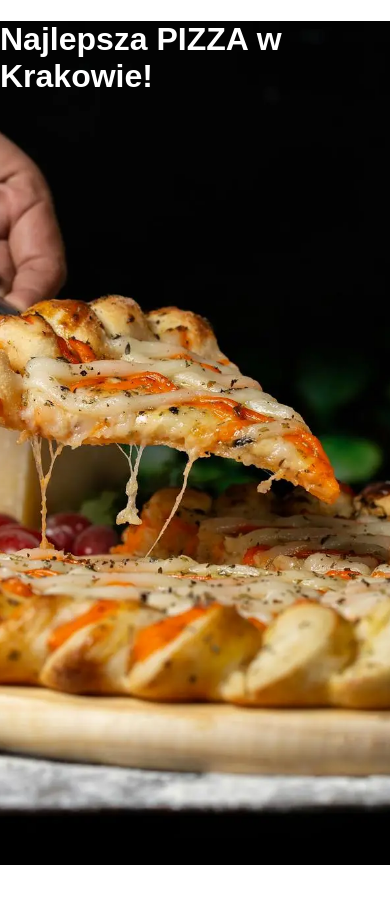
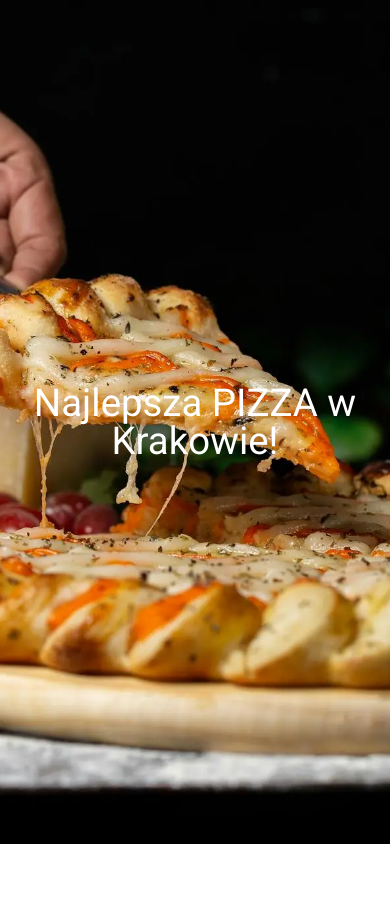
Before and after one commit to pandziakowiec/praktyka_project1, a plain HTML site: page index.html in a window 390 px wide. Shown: the top 904 px of the page. Drawn offline with Linux system fonts and the light colour scheme.

Commit message:
add h1 responsive

```diff
--- a/index.html
+++ b/index.html
@@ -1,12 +1,19 @@
 <!DOCTYPE html>
 <html lang="pl">
+
 <head>
     <meta charset="UTF-8">
     <meta name="viewport" content="width=device-width, initial-scale=1.0">
+    <link rel="shortcut icon" href="favicon.ico" type="image/x-icon">
     <title>Pizza Kraków</title>
+    <link rel="preconnect" href="https://fonts.googleapis.com">
+    <link rel="preconnect" href="https://fonts.gstatic.com" crossorigin>
+    <link href="https://fonts.googleapis.com/css2?family=Roboto:ital,wght@0,400;0,700;1,400&display=swap"
+        rel="stylesheet">
     <link rel="stylesheet" href="css/style.css">
     <script src="js/scripts.js" defer></script>
 </head>
+
 <body>
     <header>
         <h1>Najlepsza PIZZA w Krakowie!</h1>
@@ -14,4 +21,5 @@
     <main></main>
     <footer></footer>
 </body>
+
 </html>
--- a/scss/_base.scss
+++ b/scss/_base.scss
@@ -1,5 +1,5 @@
 body{
+    font-family: "Roboto", sans-serif;
     margin: 0;
     height: 200vh;
-    font-family: Arial, Helvetica, sans-serif;
 }
--- a/scss/_header.scss
+++ b/scss/_header.scss
@@ -2,4 +2,25 @@ header{
     height: 100vh;
     background: url('../assets/bg-header.webp') center/cover fixed;
     color: rgb(255, 255, 255);
+
+    display: flex;
+    justify-content: center;
+    align-items: center;
+
+    h1{
+        font-size: 2rem;
+        text-align: center;
+        font-size: 2.4rem;
+
+        @media screen and (mid-width: 680px) {
+
+        font-size: 3.4rem;
+
+        }
+        @media screen and (mid-width: 1100px) {
+
+            font-size: 5.4rem;
+            }
+        }
+    }
 }
--- /dev/null
+++ b/scss/_reset.scss
@@ -0,0 +1,43 @@
+html, body, div, span, applet, object, iframe,
+h1, h2, h3, h4, h5, h6, p, blockquote, pre,
+a, abbr, acronym, address, big, cite, code,
+del, dfn, em, img, ins, kbd, q, s, samp,
+small, strike, strong, sub, sup, tt, var,
+b, u, i, center,
+dl, dt, dd, ol, ul, li,
+fieldset, form, label, legend,
+table, caption, tbody, tfoot, thead, tr, th, td,
+article, aside, canvas, details, embed,
+figure, figcaption, footer, header, hgroup,
+menu, nav, output, ruby, section, summary,
+time, mark, audio, video {
+	margin: 0;
+	padding: 0;
+	border: 0;
+	font-size: 100%;
+	font: inherit;
+	vertical-align: baseline;
+}
+/* HTML5 display-role reset for older browsers */
+article, aside, details, figcaption, figure,
+footer, header, hgroup, menu, nav, section {
+	display: block;
+}
+body {
+	line-height: 1;
+}
+ol, ul {
+	list-style: none;
+}
+blockquote, q {
+	quotes: none;
+}
+blockquote:before, blockquote:after,
+q:before, q:after {
+	content: '';
+	content: none;
+}
+table {
+	border-collapse: collapse;
+	border-spacing: 0;
+}
--- a/scss/style.scss
+++ b/scss/style.scss
@@ -1,3 +1,4 @@
+@use 'reset';
 @use 'base';
 @use 'header';
 @use 'main';
```
Also changed, not shown: css/style.css, favicon.ico (added), 1 other file.
